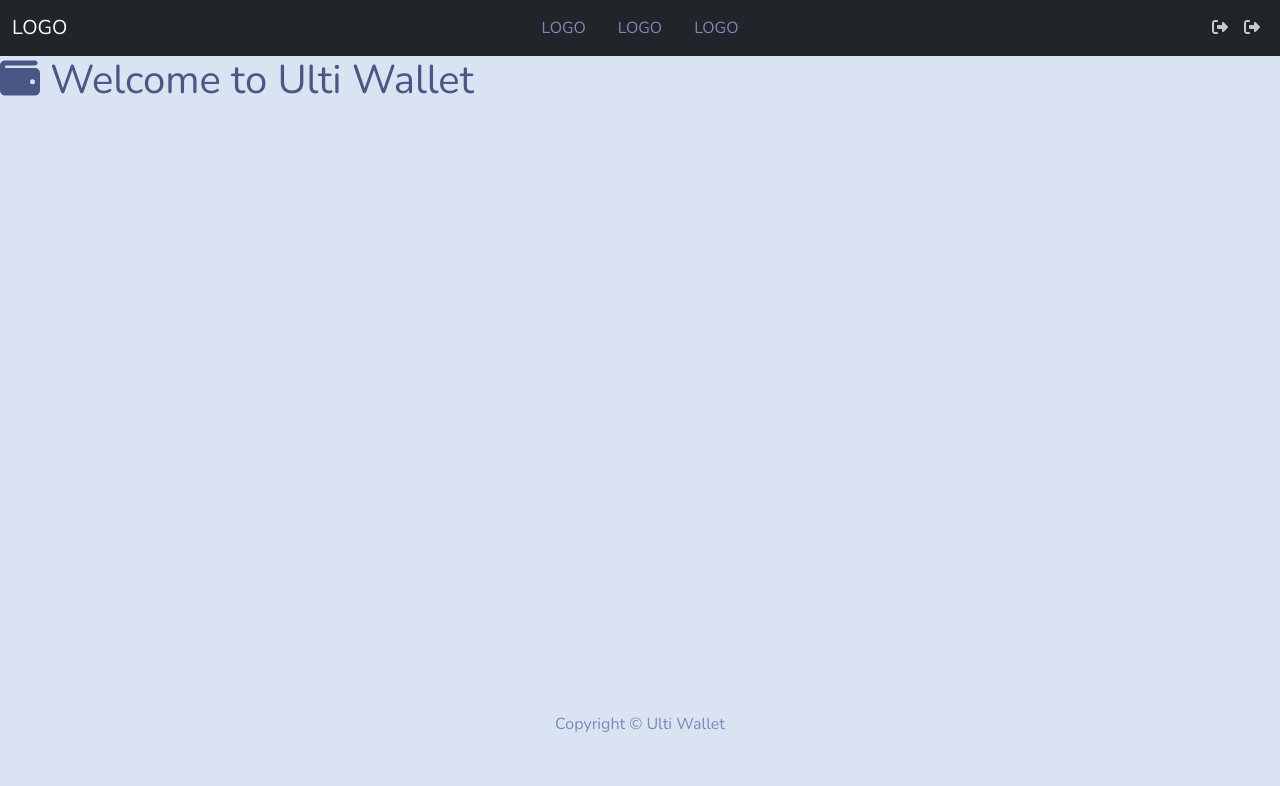
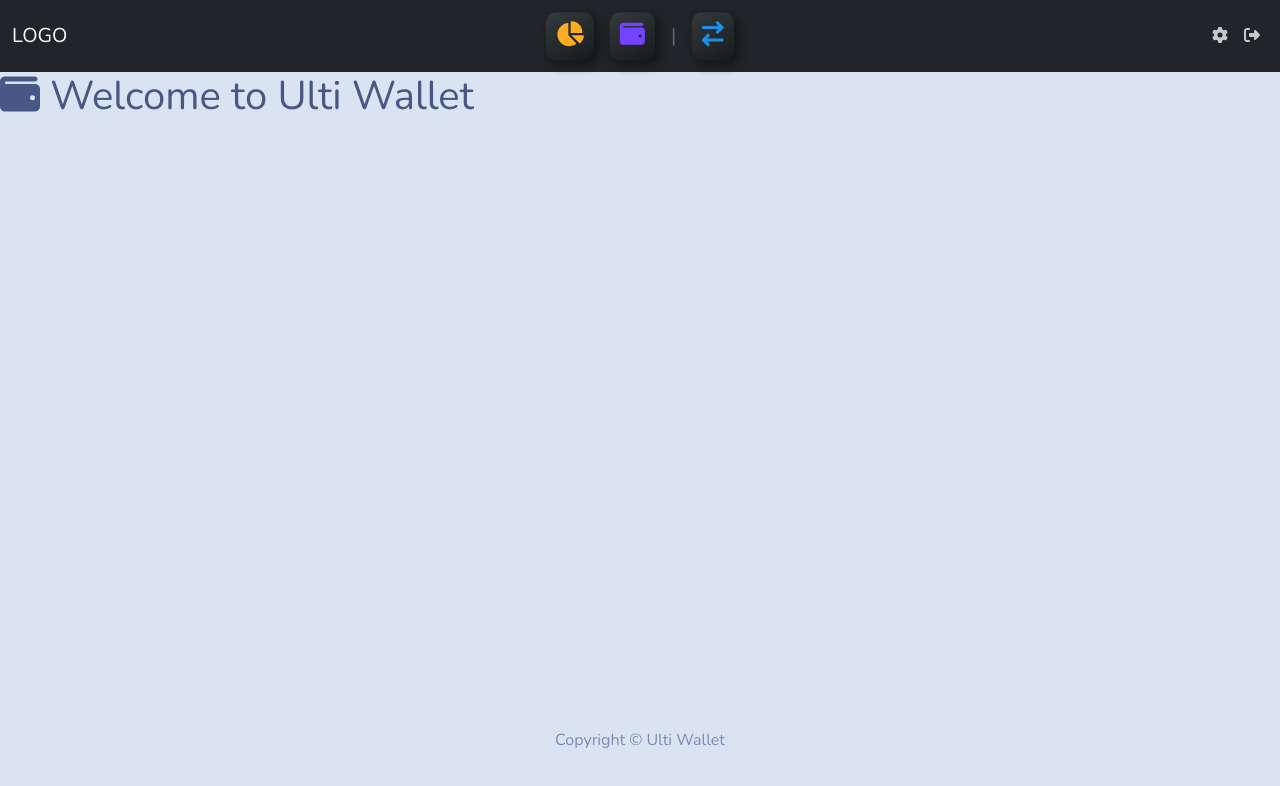
Before and after one commit to sagi403/ulti-wallet, a React (Create React App) app in the folder frontend/: page /app in a window 1280 px wide. Shown: the top 786 px of the page. Built offline with nearby package versions, Linux system fonts and the light colour scheme; sample sign-in values are in the browser's storage.

Commit message:
Adding navbar buttons

```diff
--- a/frontend/src/components/AppNavbar.js
+++ b/frontend/src/components/AppNavbar.js
@@ -3,28 +3,53 @@ import { useDispatch } from "react-redux";
 import { LinkContainer } from "react-router-bootstrap";
 import { logout } from "../store/userSlice";
 import { FontAwesomeIcon } from "@fortawesome/react-fontawesome";
-import { faRightFromBracket } from "@fortawesome/free-solid-svg-icons";
+import {
+  faRightFromBracket,
+  faChartPie,
+  faWallet,
+  faArrowRightArrowLeft,
+  faGear,
+} from "@fortawesome/free-solid-svg-icons";
 
 const MainNavbar = () => {
   const dispatch = useDispatch();
 
   return (
     <nav>
-      <Navbar bg="dark" variant="dark" expand="lg" collapseOnSelect>
+      <Navbar
+        bg="dark"
+        variant="dark"
+        expand="lg"
+        className="py-3"
+        collapseOnSelect
+      >
         <Container fluid>
           <LinkContainer to="/">
             <Navbar.Brand>LOGO</Navbar.Brand>
           </LinkContainer>
 
           <Navbar className="nav-centered nav">
-            <LinkContainer to="/">
-              <Nav.Link>LOGO</Nav.Link>
+            <LinkContainer to="/" className="btn-nav">
+              <Nav.Link>
+                <FontAwesomeIcon
+                  icon={faChartPie}
+                  style={{ color: "#ffac20" }}
+                />
+              </Nav.Link>
             </LinkContainer>
-            <LinkContainer to="/">
-              <Nav.Link>LOGO</Nav.Link>
+            <LinkContainer to="/" className="btn-nav">
+              <Nav.Link>
+                <FontAwesomeIcon icon={faWallet} style={{ color: "#7344FF" }} />
+              </Nav.Link>
             </LinkContainer>
-            <LinkContainer to="/">
-              <Nav.Link>LOGO</Nav.Link>
+            <span className="separator">|</span>
+            <LinkContainer to="/" className="btn-nav">
+              <Nav.Link>
+                <FontAwesomeIcon
+                  icon={faArrowRightArrowLeft}
+                  style={{ color: "#208EE0" }}
+                />
+              </Nav.Link>
             </LinkContainer>
           </Navbar>
 
@@ -34,7 +59,7 @@ const MainNavbar = () => {
             <Nav className="justify-content-end flex-grow-1">
               <LinkContainer to="/">
                 <Nav.Link>
-                  <FontAwesomeIcon icon={faRightFromBracket} />
+                  <FontAwesomeIcon icon={faGear} />
                 </Nav.Link>
               </LinkContainer>
               <LinkContainer to="/" onClick={() => dispatch(logout())}>
--- a/frontend/src/index.css
+++ b/frontend/src/index.css
@@ -23,3 +23,24 @@ main {
   left: 50%;
   transform: translate(-50%, -50%);
 }
+
+.btn-nav {
+  font-size: 25px;
+  background-image: linear-gradient(150deg, #343b3d, #161a1d);
+  padding: 5px 10px;
+  margin: 0 8px;
+  border: none;
+  border-radius: 10px;
+  box-shadow: 4px 4px 10px 1px #161616;
+}
+
+.btn-nav:hover {
+  background: linear-gradient(to right, #343b3d, #161a1d);
+  box-shadow: 4px 4px 10px 1px rgb(15, 14, 14);
+}
+
+.separator {
+  font-size: 20px;
+  padding: 0 8px;
+  color: #5d6872;
+}
```
